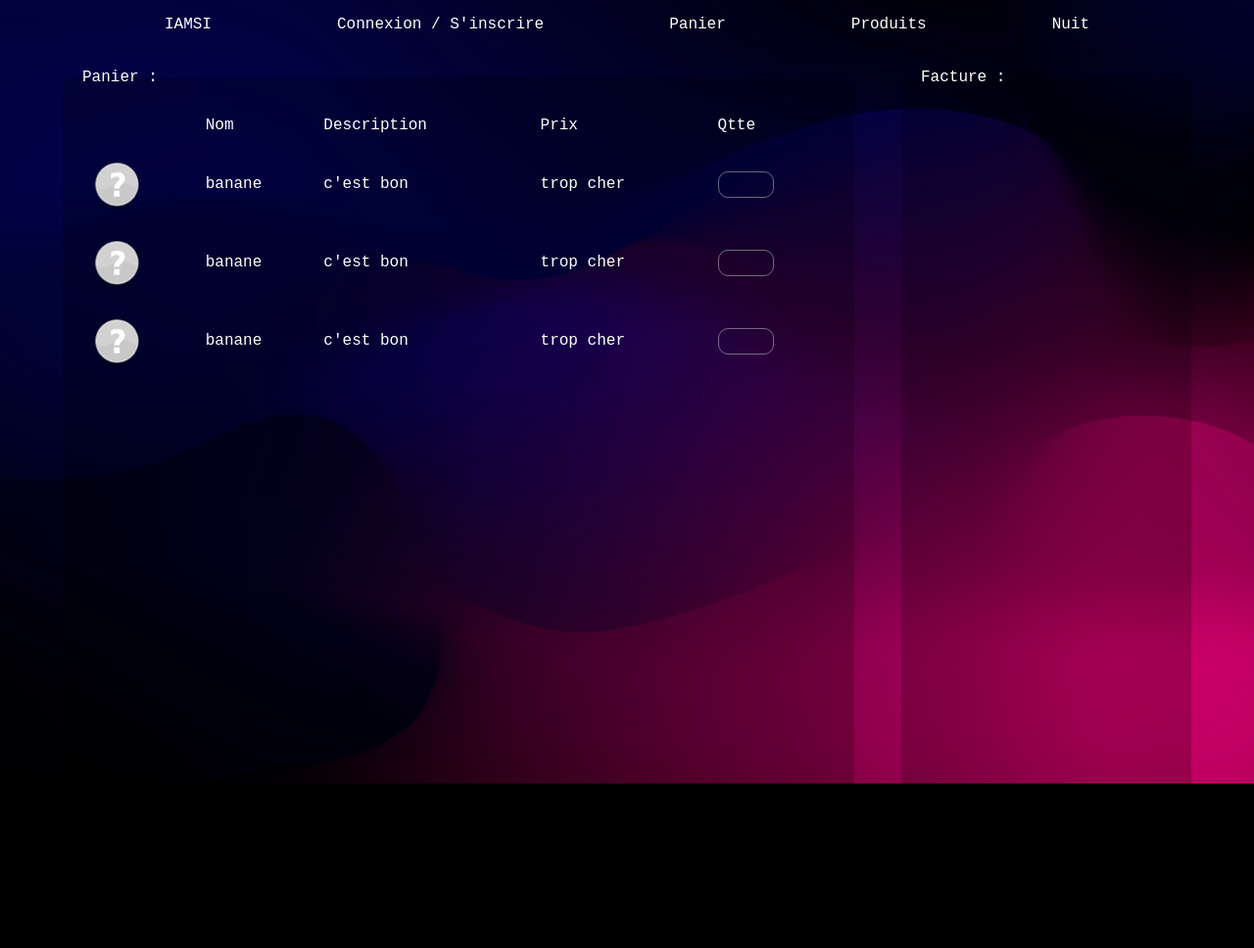
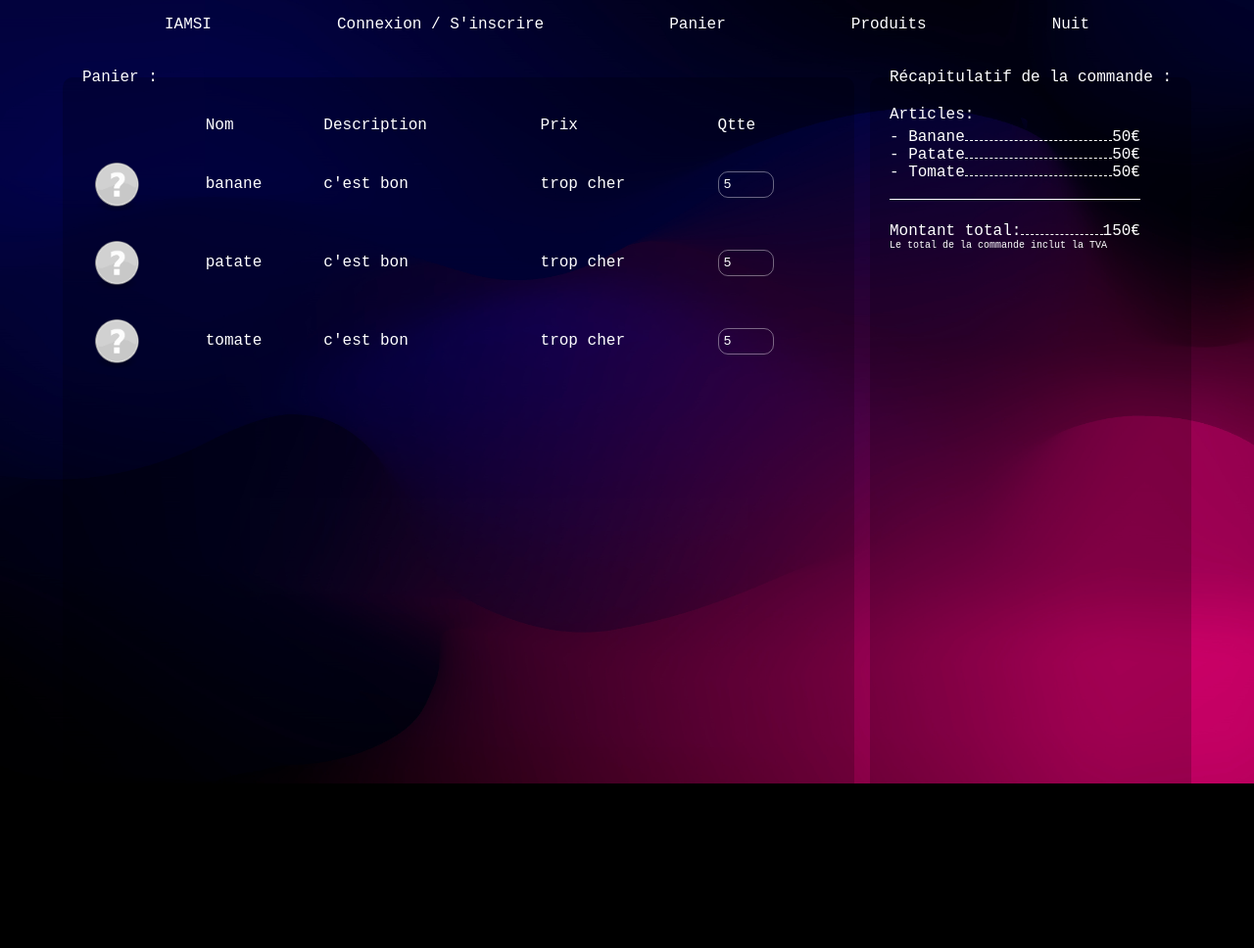
Before and after one commit to MikaChueWaye/IAMSI, a Symfony app: template templates/shop/shoppingCart.html.twig in a window 1280 px wide. Shown: the top 968 px of the page at 98% size. Run offline with Twig, Linux system fonts and the light colour scheme; the template is opened without the code that fills it, so the values that code supplies are empty; some libraries are stand-ins or nearby versions.

Commit message:
add receipt mockup

```diff
--- a/public/css/shoppingCart.css
+++ b/public/css/shoppingCart.css
@@ -59,3 +59,25 @@ input {
     margin: unset;
     padding: 5px 0 5px 5px;
 }
+
+.receipt-item {
+    display: flex;
+    flex-direction: row;
+    justify-content: space-between;
+}
+
+.receipt-item > div{
+    white-space: nowrap;
+}
+
+.dot {
+    border-bottom: dashed 1px white;
+    width: 100%;
+    margin-bottom: 5px;
+}
+
+.line {
+    border-bottom: solid 1px white;
+    width: 100%;
+    margin-bottom: 5px;
+}
--- a/src/Controller/ProductController.php
+++ b/src/Controller/ProductController.php
@@ -23,7 +23,7 @@ class ProductController extends AbstractController
         return $this->render('product/createProduct.html.twig');
     }
 
-    #[Route('/product/{idProduct}/read', name: 'readProduct')]
+    #[Route('/product/{idProduct}', name: 'readProduct')]
     public function readProduct(int $idProduct, ProductRepository $productRepository): Response
     {
         $product = $productRepository->find($idProduct);
--- a/templates/shop/shoppingCart.html.twig
+++ b/templates/shop/shoppingCart.html.twig
@@ -21,25 +21,25 @@
                         <td>c'est bon</td>
                         <td>trop cher</td>
                         <td><label>
-                                <input type="number" max="999">
+                                <input type="number" max="999" min="1" value="5">
                             </label></td>
                     </tr>
                     <tr class="card">
                         <td><img src="{{ asset("img/products/undefined.png") }}" alt="product-image"></td>
-                        <td>banane</td>
+                        <td>patate</td>
                         <td>c'est bon</td>
                         <td>trop cher</td>
                         <td><label>
-                                <input type="number" max="999" min="1">
+                                <input type="number" max="999" min="1" value="5">
                             </label></td>
                     </tr>
                     <tr class="card">
                         <td><img src="{{ asset("img/products/undefined.png") }}" alt="product-image"></td>
-                        <td>banane</td>
+                        <td>tomate</td>
                         <td>c'est bon</td>
                         <td>trop cher</td>
                         <td><label>
-                                <input type="number" max="999">
+                                <input type="number" max="999" min="1" value="5">
                             </label></td>
                     </tr>
                 </table>
@@ -47,8 +47,32 @@
             </div>
             <div id="fieldset-background"></div>
         </fieldset><fieldset>
-            <legend>Facture :</legend>
-            <div id="shopping-cart-receipt"></div>
+            <legend>Récapitulatif de la commande :</legend>
+            <div id="shopping-cart-receipt">
+                <p style="margin-bottom: 5px">Articles:</p>
+                <div class="receipt-item">
+                    <div>- Banane</div>
+                    <div class="dot"></div>
+                    <div>50€</div>
+                </div>
+                <div class="receipt-item">
+                    <div>- Patate</div>
+                    <div class="dot"></div>
+                    <div>50€</div>
+                </div>
+                <div class="receipt-item">
+                    <div>- Tomate</div>
+                    <div class="dot"></div>
+                    <div>50€</div>
+                </div><br>
+                <div class="line"></div><br>
+                <div class="receipt-item">
+                    <div style="white-space: nowrap">Montant total:</div>
+                    <div class="dot"></div>
+                    <div>150€</div>
+                </div>
+                <p style="font-size: x-small">Le total de la commande inclut la TVA</p>
+            </div>
             <div id="fieldset-background" class="card"></div>
         </fieldset>
     </div>
```
